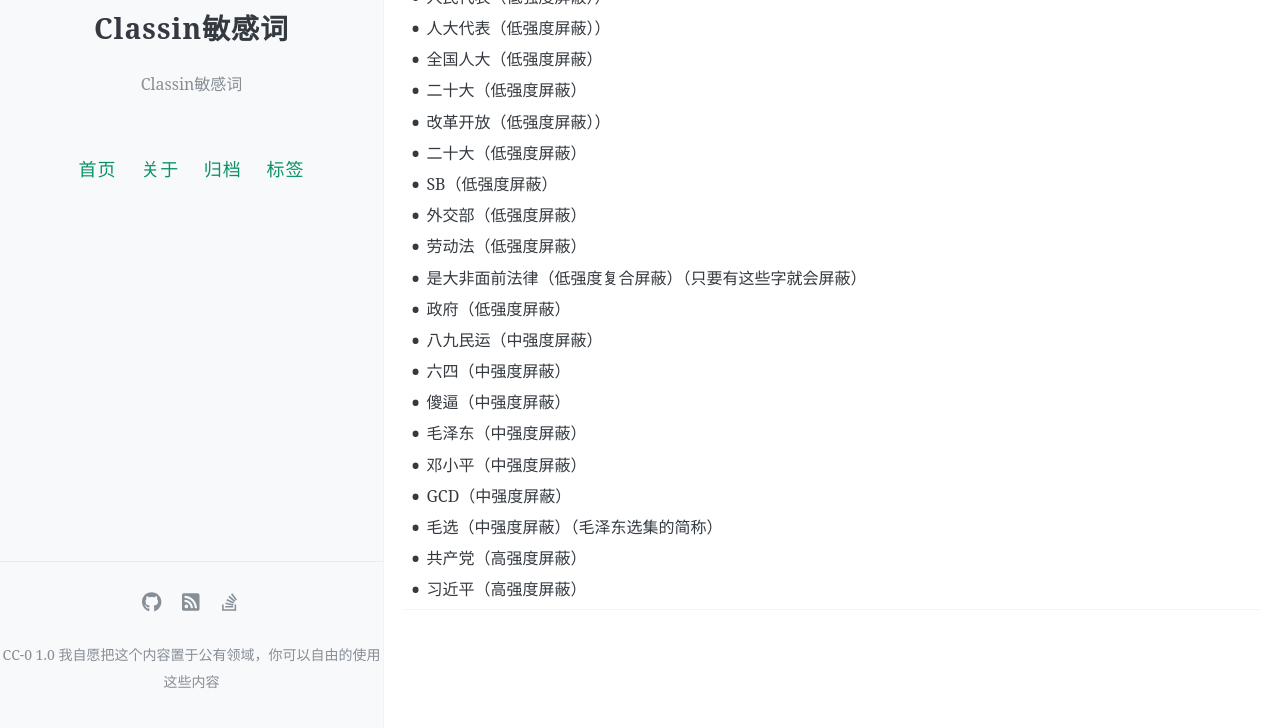
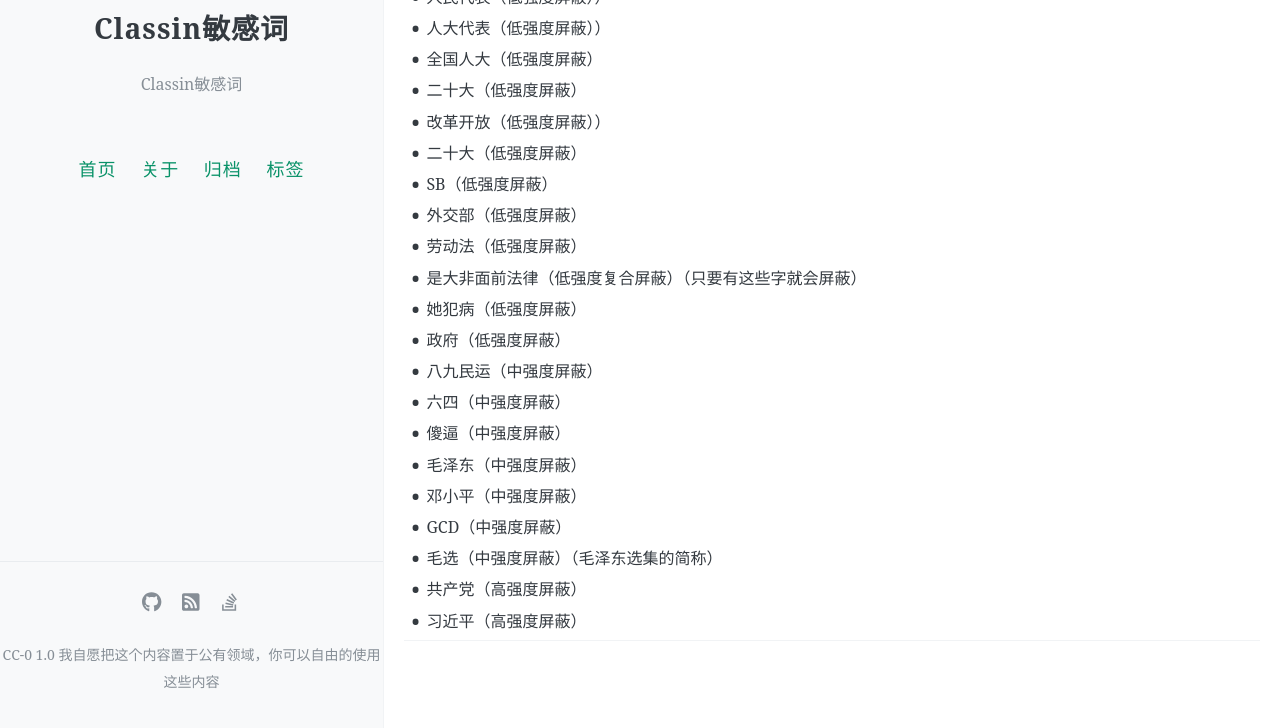
Before and after one commit to colinxu2020/classin, a Jekyll site: the page built from _posts/2022-10-06-minganci.md, in a window 1280 px wide and 1023 px high, cut to the strip 294-1022 px from the top of the window. Built offline with Jekyll 4.4.1, drawn with Linux system fonts in a browser that asks for light colours; comment, search, counter and statistics services are not loaded.

Commit message:
Update 2022-10-06-minganci.md

```diff
--- a/_posts/2022-10-06-minganci.md
+++ b/_posts/2022-10-06-minganci.md
@@ -22,6 +22,7 @@ comments: true
 - 外交部（低强度屏蔽）
 - 劳动法（低强度屏蔽）
 - 是大非面前法律（低强度复合屏蔽）（只要有这些字就会屏蔽）
+- 她犯病（低强度屏蔽）
 - 政府（低强度屏蔽）
 - 八九民运（中强度屏蔽）
 - 六四（中强度屏蔽）
```
